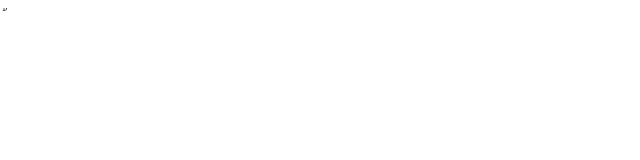
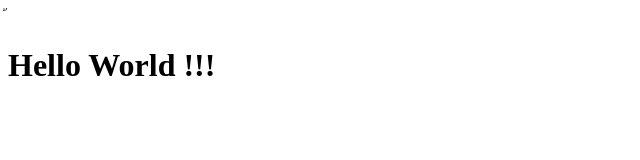
Before and after one commit to Chatchaphog/Test, a plain HTML site: page index.html in a window 1280 px wide. Shown: the whole page, without its empty margins (0-640 px from the left). Drawn offline with Linux system fonts and the light colour scheme.

Commit message:
update index

```diff
--- a/index.html
+++ b/index.html
@@ -7,6 +7,6 @@
     <title>Document</title>
 </head>
 <body>
-
+    <h1> Hello World !!! <h1>
 </body>
 </html>
```
